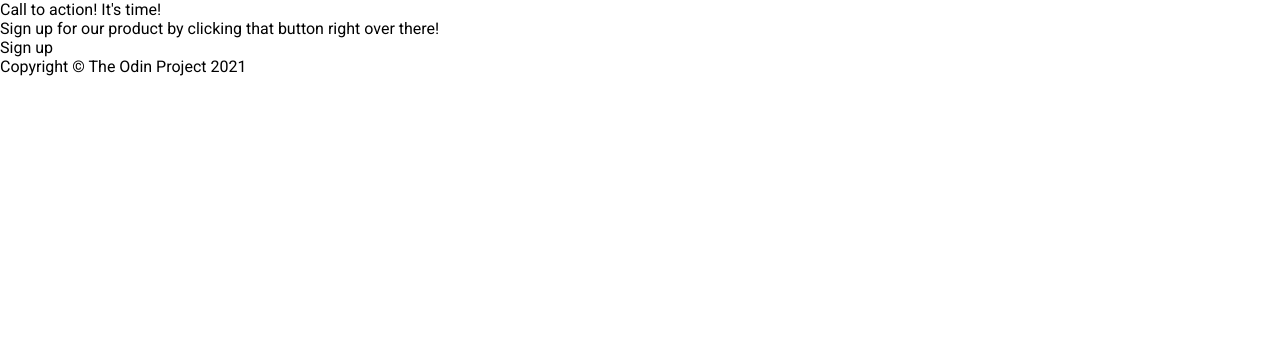
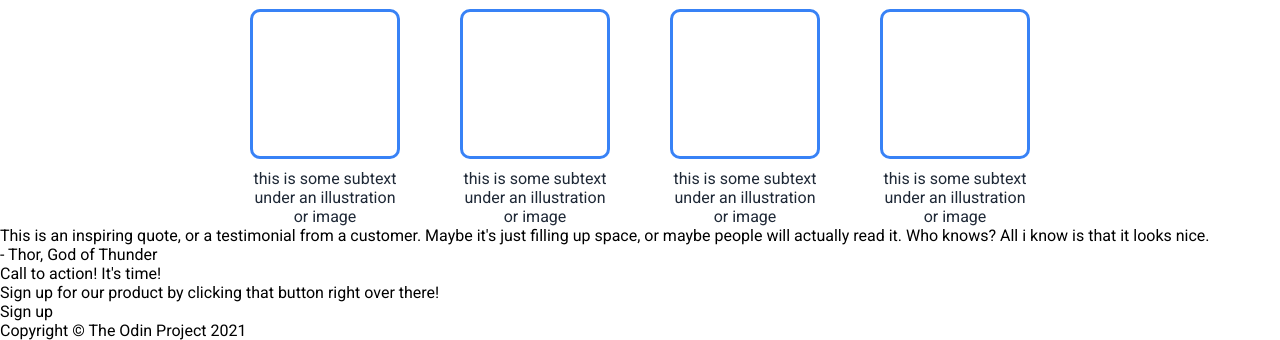
Before and after one commit to lukejdarling/landing-page, a plain HTML site: page index.html in a window 1280 px wide. Shown: the part 583-923 px from the top of the page. Before the commit the page ends 800 px from the top, so only its background shows below. Drawn offline with Linux system fonts and the light colour scheme.

Commit message:
Added section two to css

```diff
--- a/index.html
+++ b/index.html
@@ -31,17 +31,17 @@
     </div>
     <div class="section_two">
         <div class="section_two_header">Some random information.</div>
-        <div class="squares">
+        <div class="square_container">
             <div class="square_1"></div>
             <div class="square_2"></div>
             <div class="square_3"></div>
             <div class="square_4"></div>
         </div>
-        <div class="squares_text">
-            <div class="square_1_text">this is some subtext under an illustration or image</div>
-            <div class="square_2_text">this is some subtext under an illustration or image</div>
-            <div class="square_3_text">this is some subtext under an illustration or image</div>
-            <div class="square_4_text">this is some subtext under an illustration or image</div>
+        <div class="text_container">
+            <div class="text_1">this is some subtext under an illustration or image</div>
+            <div class="text_2">this is some subtext under an illustration or image</div>
+            <div class="text_3">this is some subtext under an illustration or image</div>
+            <div class="text_4">this is some subtext under an illustration or image</div>
         </div>
     </div>
     <div class="section_three">
--- a/style.css
+++ b/style.css
@@ -19,6 +19,7 @@
     font-size: 24px;
     font-weight: 800;
     margin-left: 10px;
+    justify-content: flex-start;
 }
 
 ul{
@@ -87,3 +88,53 @@ ul{
 .image_placeholder h1{
     font-size: 15px;
 }
+
+.section_two{
+    display: flex;
+    flex-direction: column;
+    justify-content: center;
+    align-items: center;
+}
+
+.section_two_header{
+    font-size: 36px;
+    font-weight: 800;
+    color: #1f2937;
+    padding: 50px;
+}
+
+.square_container{
+    display: flex;
+    flex-direction: row;
+    justify-content: center;
+}
+
+.square_1,
+.square_2,
+.square_3,
+.square_4 {
+    min-width: 150px;
+    min-height: 150px;
+    margin: 0px 30px 0px;
+    border-radius: 10px;
+    border-color: #3882f6;
+    border-style: solid;
+}
+
+.text_container{
+    display: flex;
+    flex-direction: row;
+    justify-content: center;
+}
+
+.text_1,
+.text_2,
+.text_3,
+.text_4{
+    flex-basis: 150px;
+    margin: 10px 30px 0px;
+    text-align: center;
+    color: #1f2937;
+    font-size: 16px;
+    font-weight: 500;
+}
```
